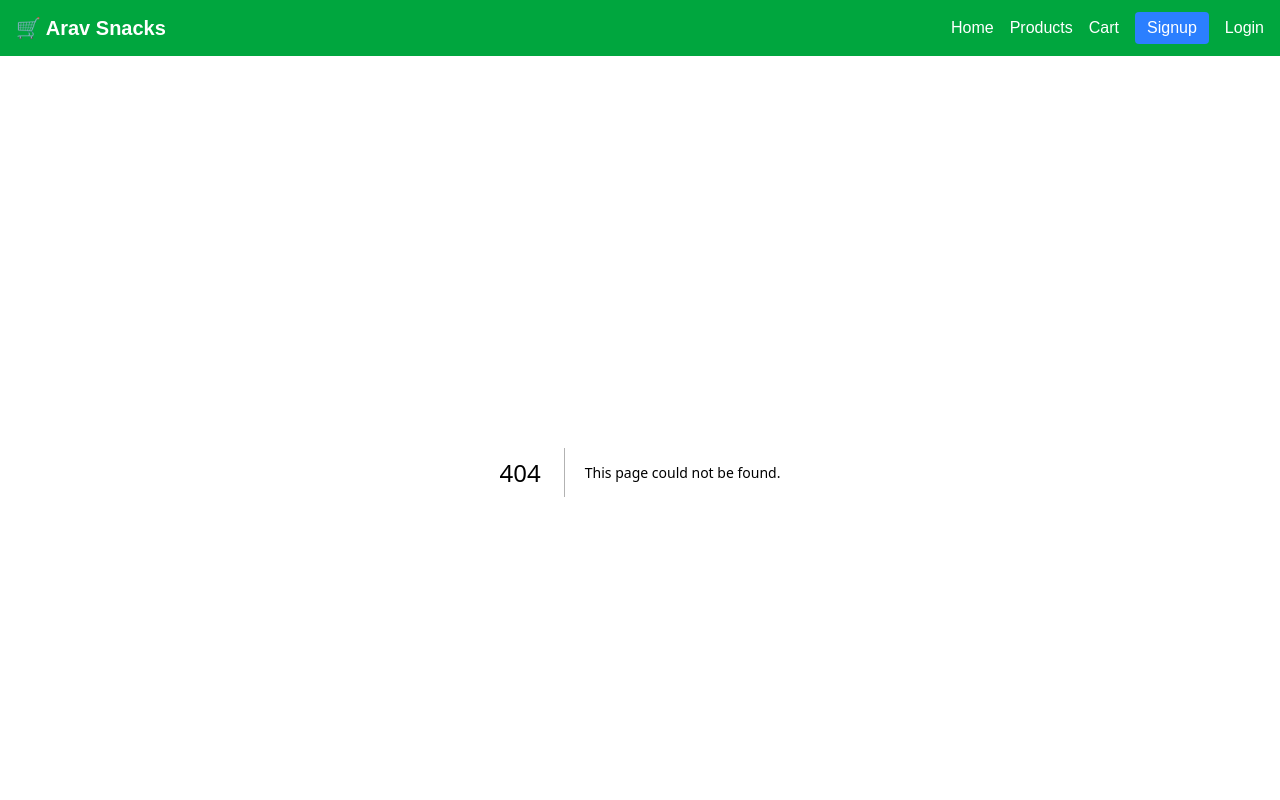
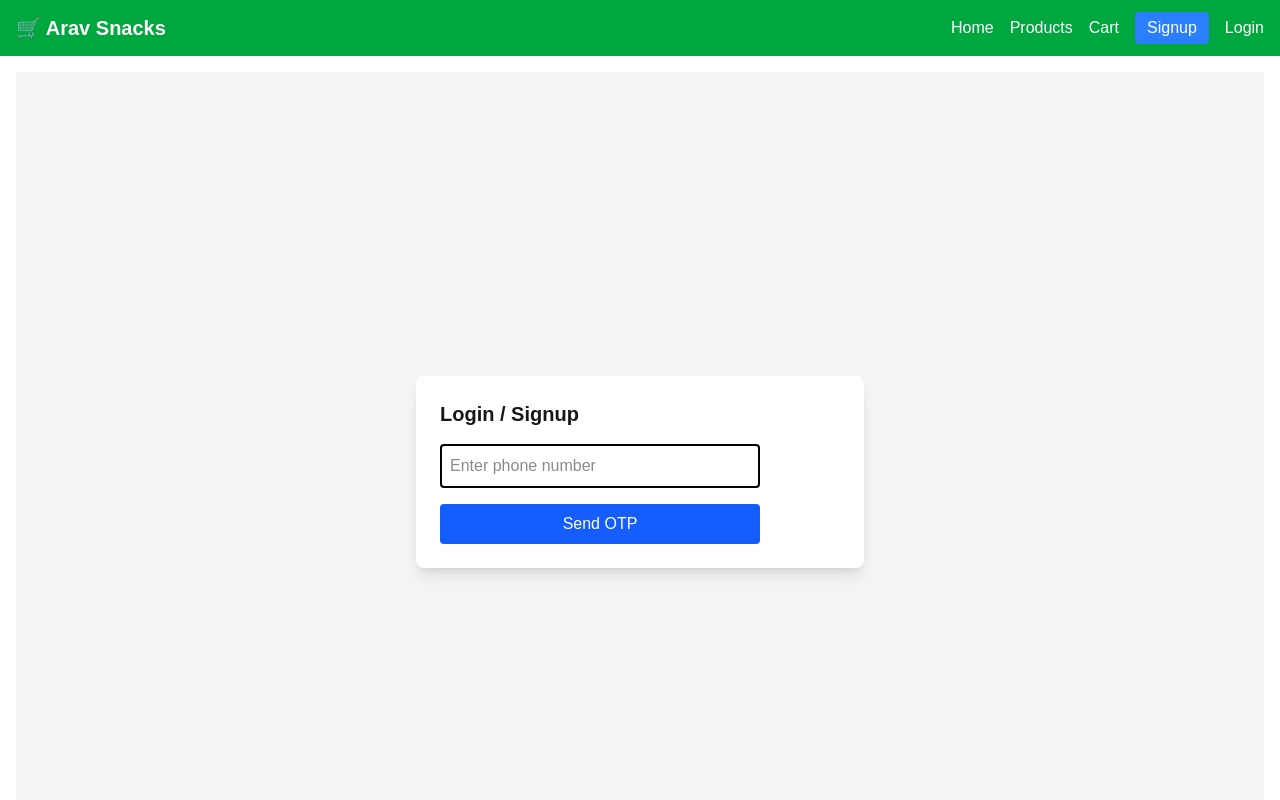
Before and after one commit to iamshivmaurya/aravsnacks, a Next.js app: page /login in a window 1280 px wide. Before the commit this address had no page. Shown: the top 800 px of the page. Built offline with nearby package versions, Linux system fonts and the light colour scheme.

Commit message:
add components

```diff
--- /dev/null
+++ b/app/login/page.tsx
@@ -0,0 +1,22 @@
+'use client';
+import SignInForm, { LoginData } from '../../components/SignInForm';
+import { useRouter } from 'next/navigation';
+
+export default function LoginPage() {
+  const router = useRouter();
+
+  const handleLoginSuccess = (data: LoginData) => {
+    localStorage.setItem('access_token', data.access_token);
+    localStorage.setItem('phone', data.phone);
+    localStorage.setItem('customer_id', data.customer_id);
+    router.push('/'); // Login ke baad homepage
+  };
+
+  return (
+    <div className="min-h-screen flex items-center justify-center bg-gray-100">
+      <div className="bg-white p-6 rounded-lg shadow-lg w-full max-w-md">
+        <SignInForm onSubmit={handleLoginSuccess} />
+      </div>
+    </div>
+  );
+}
--- a/components/Navbar.tsx
+++ b/components/Navbar.tsx
@@ -3,6 +3,7 @@ import Link from 'next/link';
 import { useEffect, useState } from 'react';
 import { useRouter } from 'next/navigation';
 import LoginForm from './LoginForm';
+import SignInForm, { LoginData } from '../components/SignInForm'; // ✅ named import
 
 export default function Navbar() {
   const [isLoggedIn, setIsLoggedIn] = useState(false);
@@ -47,6 +48,7 @@ export default function Navbar() {
 
         {isLoggedIn ? (
           <>
+          <span className="mr-2">Welcome To : {phone}</span>
             <button
               onClick={handleLogout}
               className="bg-red-500 px-3 py-1 rounded hover:bg-red-600"
@@ -62,7 +64,7 @@ export default function Navbar() {
             >
               Signup
             </button>
-            <Link href="/login">Login</Link>
+               <Link href="/login">Login</Link>
           </>
         )}
       </div>
--- /dev/null
+++ b/components/SignInForm.tsx
@@ -0,0 +1,111 @@
+'use client';
+
+import { useState } from 'react';
+import axios from 'axios';
+
+// Login response type
+export type LoginData = {
+  access_token: string;
+  phone: string;
+  customer_id: string;
+};
+
+// Props for SignInForm
+interface SignInFormProps {
+  onSubmit: (data: LoginData) => void;
+}
+
+const SIGNIN_API = 'http://127.0.0.1:8000/login'; // Send OTP API
+const VERIFY_OTP_API = 'http://127.0.0.1:8000/verify-otp'; // OTP verify API
+
+export default function SignInForm({ onSubmit }: SignInFormProps) {
+  const [phone, setPhone] = useState('');
+  const [otp, setOtp] = useState('');
+  const [step, setStep] = useState<'phone' | 'otp'>('phone');
+  const [loading, setLoading] = useState(false);
+
+  // Step 1: Send OTP
+  const handlePhoneSubmit = async (e: React.FormEvent) => {
+    e.preventDefault();
+    if (!phone) return;
+
+    try {
+      setLoading(true);
+      const response = await axios.post(SIGNIN_API, { phone });
+      console.log('OTP sent:', response.data);
+      alert(`OTP sent: ${response.data.otp}`); // Optional: show OTP for dev
+      setStep('otp'); // Move to OTP input
+    } catch (error) {
+      console.error('Error sending OTP:', error);
+      alert('Failed to send OTP');
+    } finally {
+      setLoading(false);
+    }
+  };
+
+  // Step 2: Verify OTP
+  const handleOtpSubmit = async (e: React.FormEvent) => {
+    e.preventDefault();
+    if (!otp) return;
+
+    try {
+      setLoading(true);
+      const response = await axios.post(VERIFY_OTP_API, { phone, otp });
+
+      const data: LoginData = {
+        access_token: response.data.access_token,
+        phone: phone,
+        customer_id: response.data.customer_id.toString(),
+      };
+
+      onSubmit(data); // Callback to parent (Navbar) to update login state
+    } catch (error) {
+      console.error('OTP verification failed:', error);
+      alert('Invalid OTP');
+    } finally {
+      setLoading(false);
+    }
+  };
+
+  return (
+    <div className="w-80">
+      {step === 'phone' ? (
+        <form onSubmit={handlePhoneSubmit} className="space-y-4">
+          <h2 className="text-xl font-bold">Login / Signup</h2>
+          <input
+            type="text"
+            placeholder="Enter phone number"
+            value={phone}
+            onChange={(e) => setPhone(e.target.value)}
+            className="border-2 border-black p-2 w-full rounded"
+          />
+          <button
+            type="submit"
+            disabled={loading}
+            className="bg-blue-600 text-white px-4 py-2 rounded w-full"
+          >
+            {loading ? 'Sending OTP...' : 'Send OTP'}
+          </button>
+        </form>
+      ) : (
+        <form onSubmit={handleOtpSubmit} className="space-y-4">
+          <h2 className="text-xl font-bold">Enter OTP</h2>
+          <input
+            type="text"
+            placeholder="Enter OTP"
+            value={otp}
+            onChange={(e) => setOtp(e.target.value)}
+            className="border-2 border-black p-2 w-full rounded"
+          />
+          <button
+            type="submit"
+            disabled={loading}
+            className="bg-green-600 text-white px-4 py-2 rounded w-full"
+          >
+            {loading ? 'Verifying...' : 'Verify OTP'}
+          </button>
+        </form>
+      )}
+    </div>
+  );
+}
```
